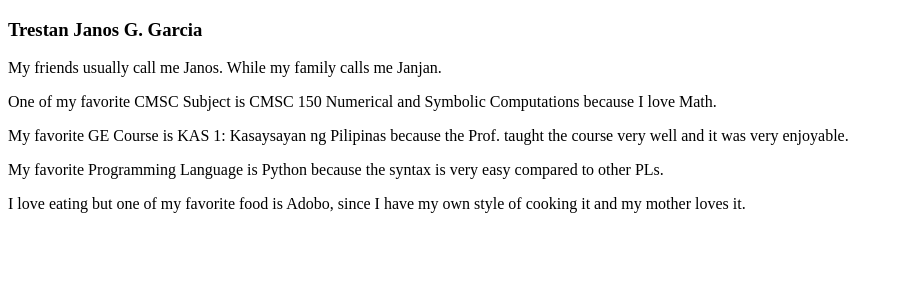
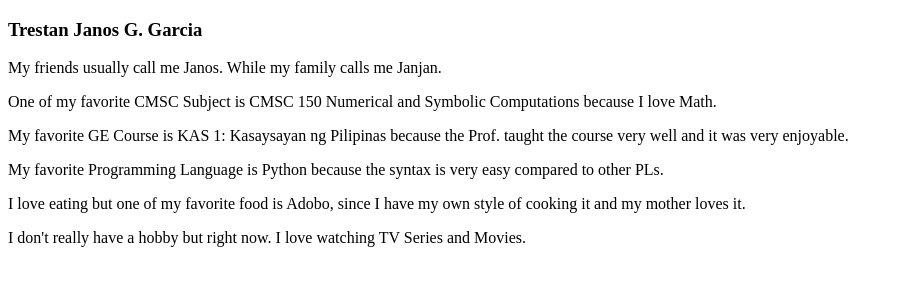
Before and after one commit to janosss019/janosss019.github.io, a plain HTML site: page index.html in a window 1280 px wide. Shown: the whole page, without its empty margins (0-899 px from the left). Drawn offline with Linux system fonts and the light colour scheme.

Commit message:
Added a new information

```diff
--- a/index.html
+++ b/index.html
@@ -26,5 +26,10 @@
 			I love eating but one of my favorite food is Adobo, since I have my own style of cooking it and my mother loves it.
 		</p>
 
+		<p>
+			I don't really have a hobby but right now. I love watching TV Series and Movies.
+		</p>
+
+
 	</body>
 </html>
```
